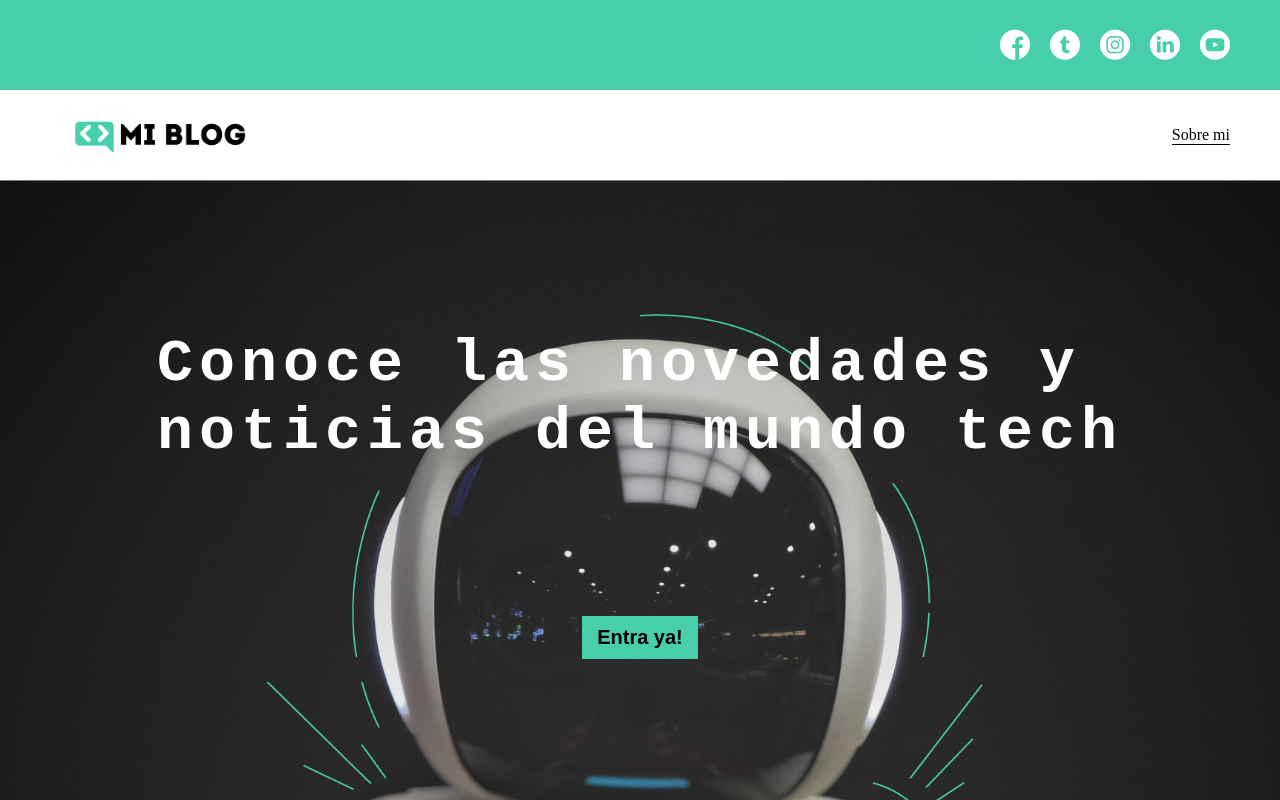
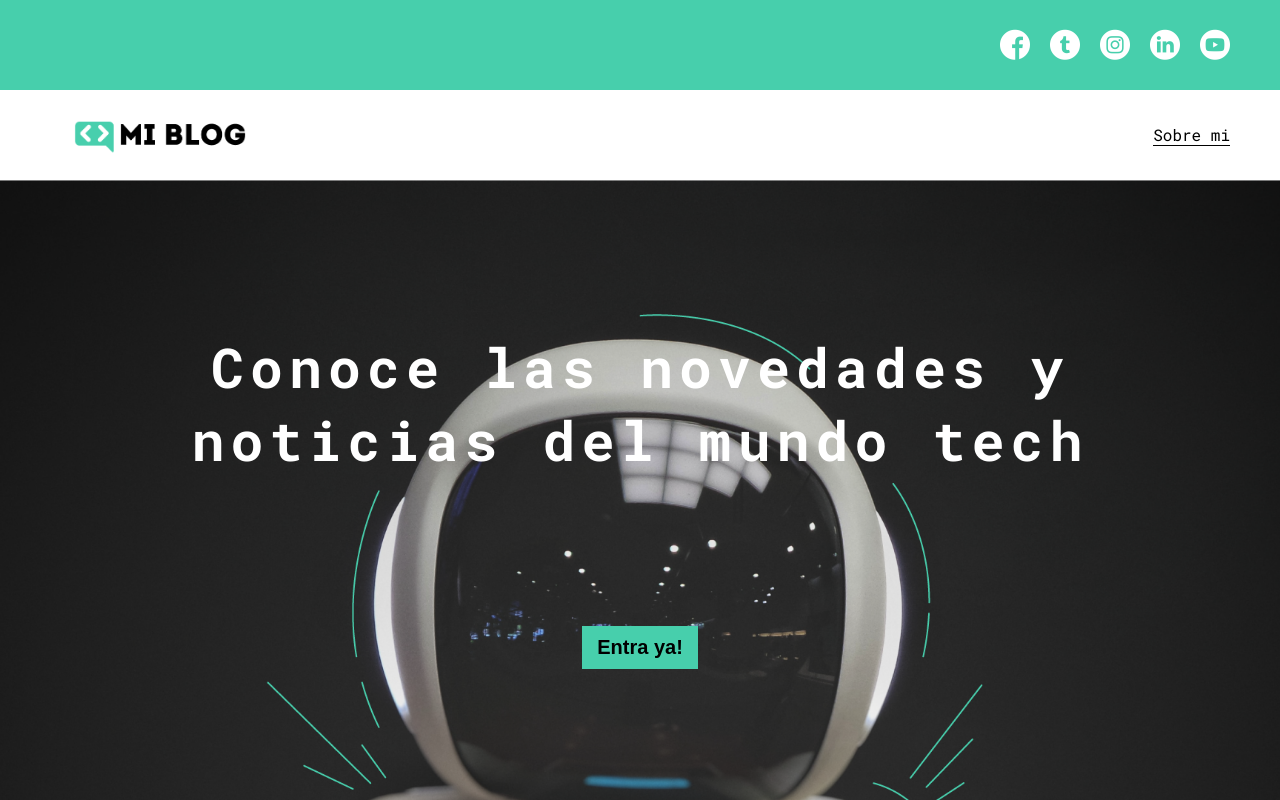
Before and after one commit to 00lar/Blog-with-grid, a plain HTML site: page index.html in a window 1280 px wide. Drawn offline with Linux system fonts and the light colour scheme.

Commit message:
home terminado

```diff
--- a/componentes/_headers.scss
+++ b/componentes/_headers.scss
@@ -39,6 +39,7 @@ header {
             justify-content: flex-end;
             margin-right: 50px;
             a {
+                font-family: $fuente1;
                 color: black;
                 border-bottom: 1px solid black;
             }
--- a/componentes/_reset.scss
+++ b/componentes/_reset.scss
@@ -1,4 +1,5 @@
 $green: #47cfac;
+$fuente1: "Roboto mono", monospace;
 body {
     margin: 0;
     padding: 0;
@@ -7,6 +8,7 @@ body {
     bottom: 0;
     left: 0;
     right: 0;
+    font-family: $fuente1;
 }
 
 a {
--- a/index.html
+++ b/index.html
@@ -4,6 +4,8 @@
     <meta charset="UTF-8">
     <meta http-equiv="X-UA-Compatible" content="IE=edge">
     <meta name="viewport" content="width=device-width, initial-scale=1.0">
+    <link rel="preconnect" href="https://fonts.gstatic.com">
+<link href="https://fonts.googleapis.com/css2?family=Roboto+Mono:wght@400;500;700&family=Roboto+Slab:wght@400;700&family=Roboto:wght@400;500;700;900&display=swap" rel="stylesheet">
     <link rel="stylesheet" href="/style.css">
     <link rel="stylesheet" href="/css/font/flaticon.css">
     <title>Mi blog</title>
--- a/style.scss
+++ b/style.scss
@@ -2,7 +2,7 @@
 @import "componentes/headers";
 
 main {
-    min-height: 100vh;
+    min-height: 100%;
     background-image: url("/assets/img/Cover.png");
     background-repeat: no-repeat;
     background-position: center;
@@ -13,16 +13,17 @@ main {
         display: flex;
         flex-direction: column;
         h1 {
+            text-align: center;
             color: white;
-            font-size: 60px;
+            font-size: 55px;
             letter-spacing: 6px;
-            font-family: monospace;
+            font-family: $fuente1;
             margin-top: 150px;
             margin-bottom: 150px;
         }
         button {
             font-size: 20px;
-            font-weight: bold;
+            font-weight: 700;
             padding: 10px 15px;
             background-color: $green;
             margin: 0 auto;
```
Also changed, not shown: style.css.
